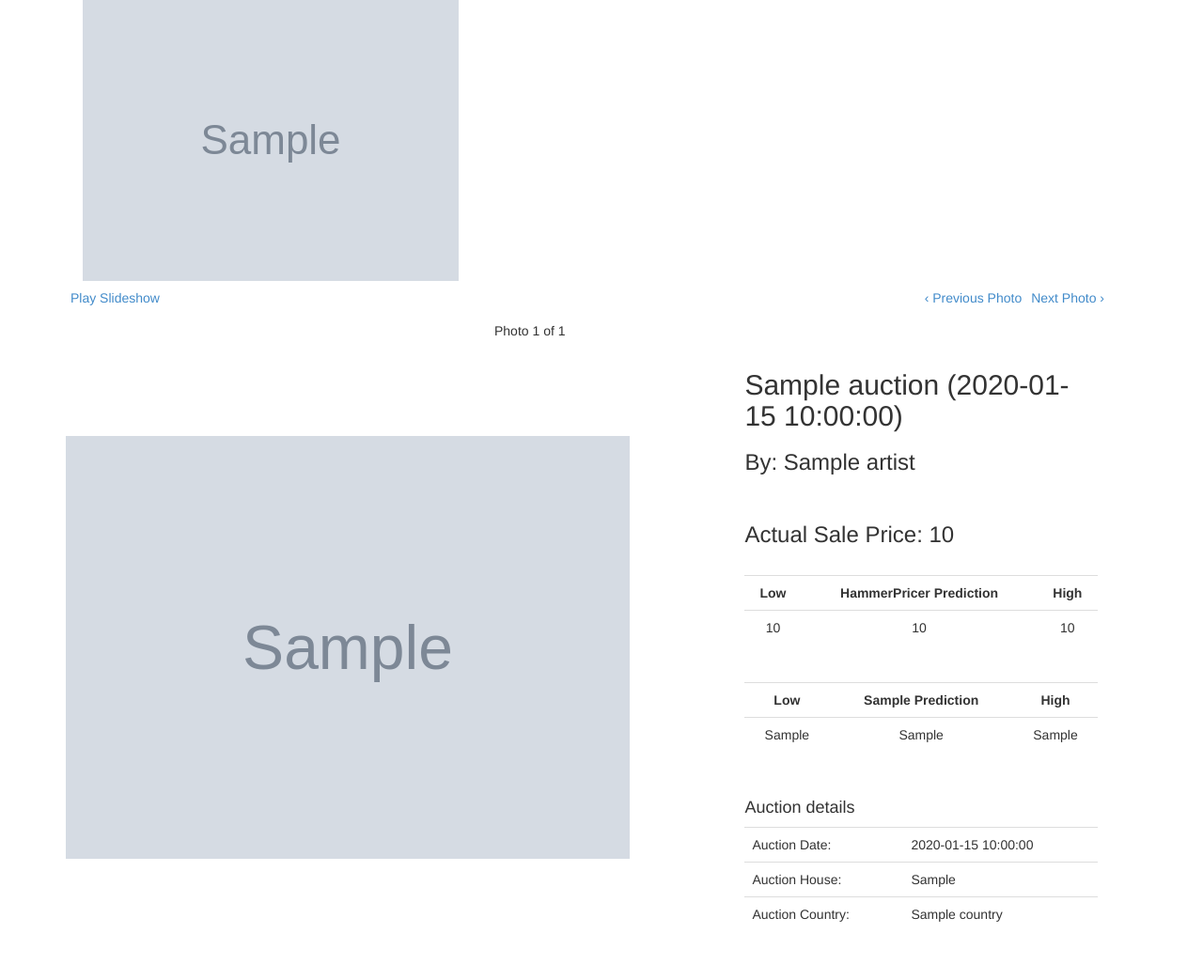
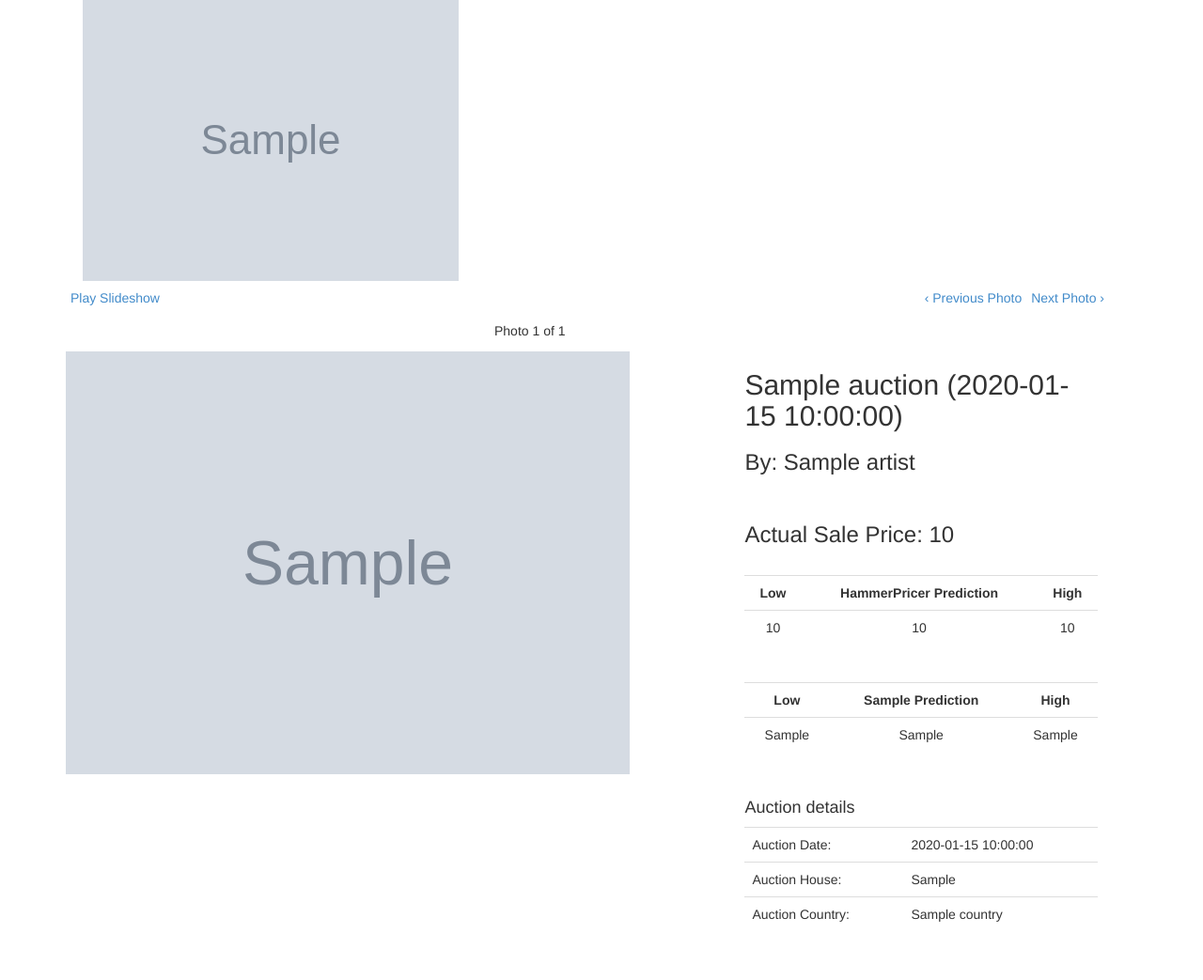
Before and after one commit to jbwhit/hammer-pricer, a Flask app: template app/templates/destination2.html in a window 1280 px wide. Shown: the part 322-1365 px from the top of the page at 94% size. Run offline with Flask 2, Linux system fonts and the light colour scheme; the template is opened without the code that fills it: most values are stand-ins (such as "Sample title", 1, 10 or a date in 2020); grey boxes marked "Sample" are stand-in pictures; some libraries are stand-ins or nearby versions.

Commit message:
Change relative spacing of header space

```diff
--- a/app/static/css/jw-galleriffic.css
+++ b/app/static/css/jw-galleriffic.css
@@ -64,7 +64,7 @@ div.loader {
 div.slideshow span.image-wrapper {
     display: block;
     position: absolute;
-    top: 120px;
+    top: 30px;
     left: 0;
     width: 600px;
 }
```
